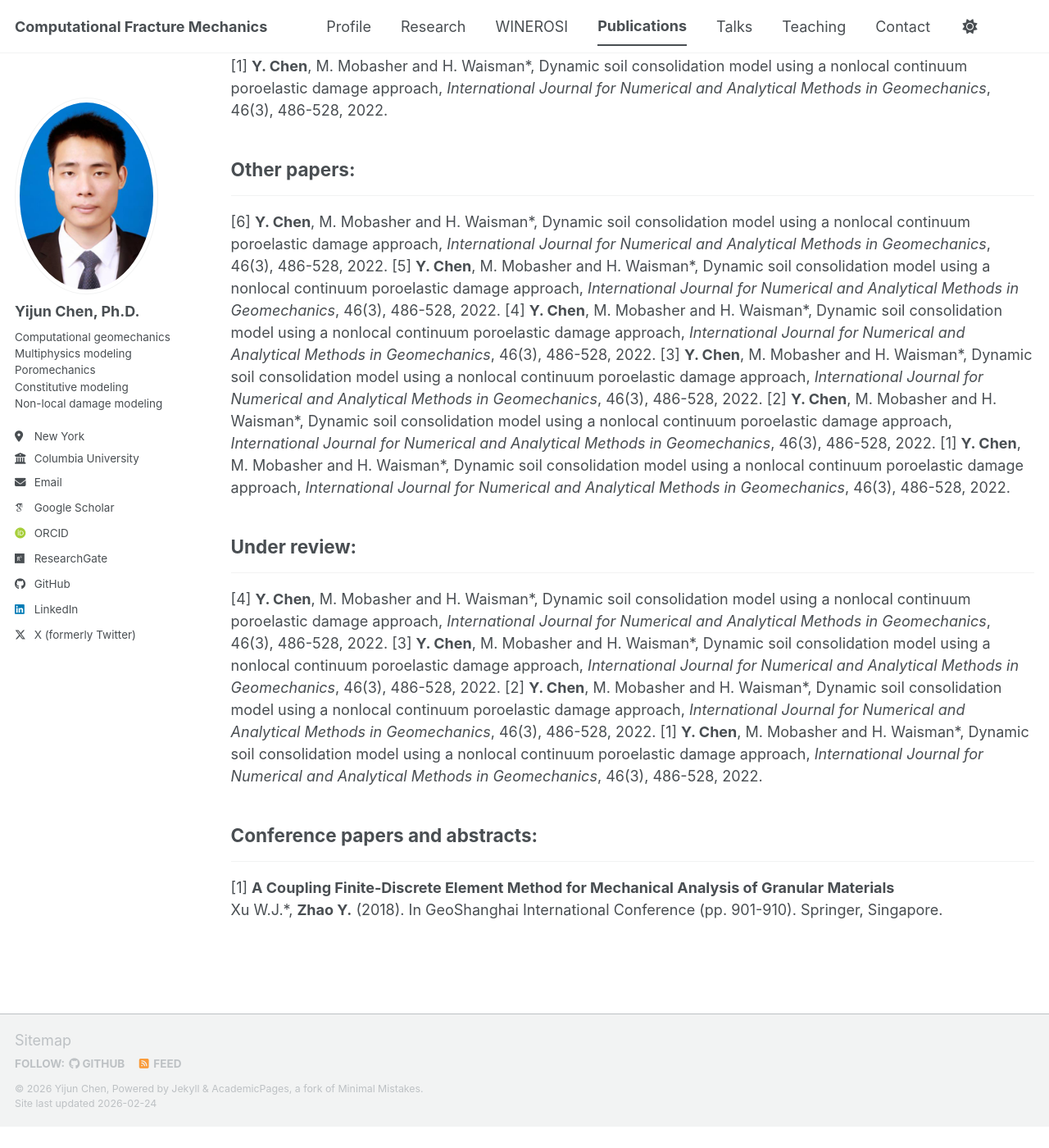
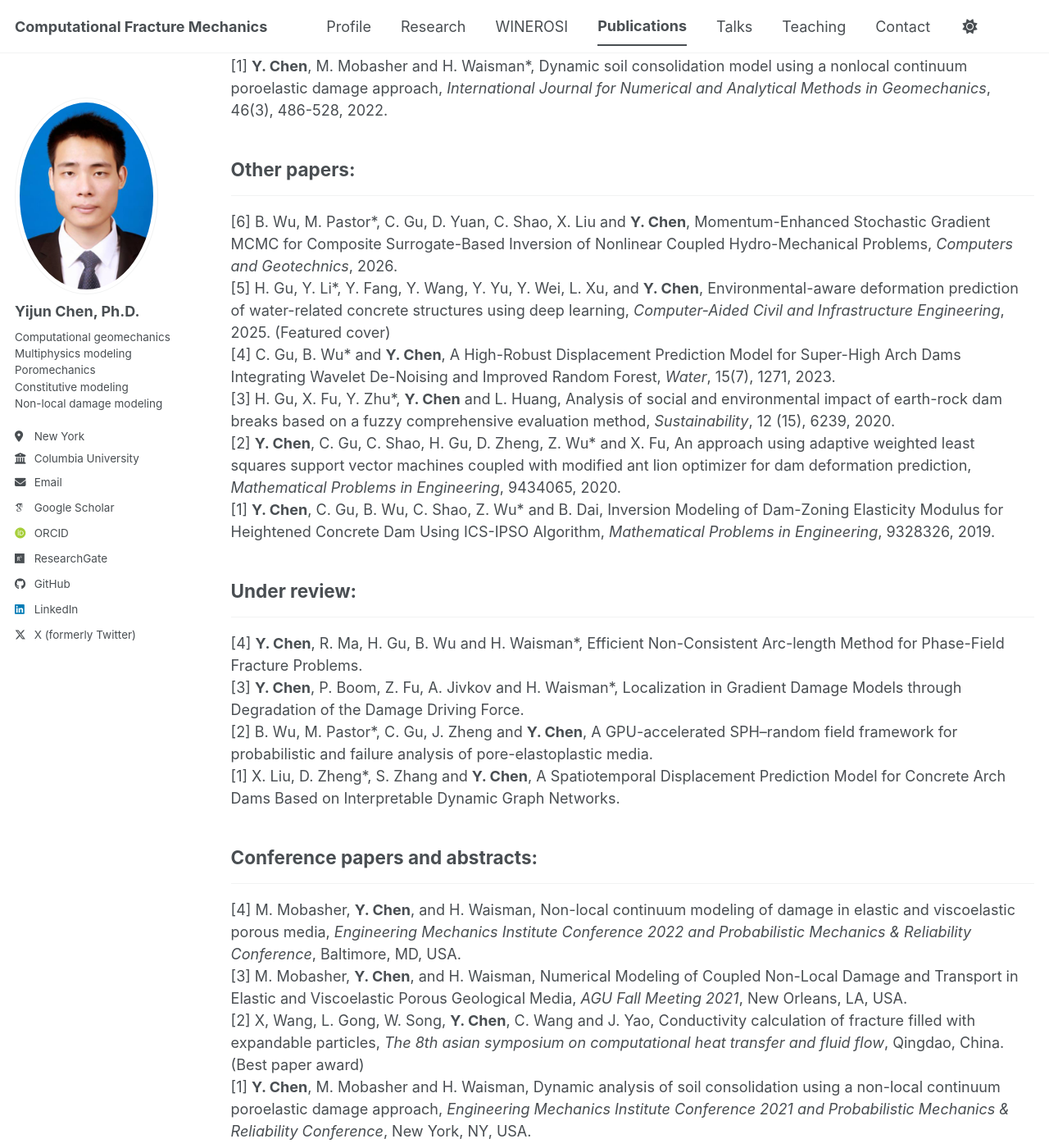
Before and after one commit to chenhhu/chenhhu.github.io, a Jekyll site: the page built from _pages/publications.md, in a window 1280 px wide and 1400 px high, scrolled down 510 px. Shown: the whole window at 82% size. Built offline with Jekyll 4.4.1, drawn with Linux system fonts in a browser that asks for light colours; some web fonts are replaced; a script bundle is joined from its source files by our own code; library files that are not in the unit come from our copies; before the commit the page ends 1884 px from its top, so only the background shows below that.

Commit message:
Update publications.md

```diff
--- a/_pages/publications.md
+++ b/_pages/publications.md
@@ -25,23 +25,25 @@ Note: * - corresponding author.
 
 ## Other papers:
 ---
-[6] <b>Y. Chen</b>, M. Mobasher and H. Waisman\*, Dynamic soil consolidation model using a nonlocal continuum poroelastic damage approach, <i>International Journal for Numerical and Analytical Methods in Geomechanics</i>, 46(3), 486-528, 2022.
-[5] <b>Y. Chen</b>, M. Mobasher and H. Waisman\*, Dynamic soil consolidation model using a nonlocal continuum poroelastic damage approach, <i>International Journal for Numerical and Analytical Methods in Geomechanics</i>, 46(3), 486-528, 2022.
-[4] <b>Y. Chen</b>, M. Mobasher and H. Waisman\*, Dynamic soil consolidation model using a nonlocal continuum poroelastic damage approach, <i>International Journal for Numerical and Analytical Methods in Geomechanics</i>, 46(3), 486-528, 2022.
-[3] <b>Y. Chen</b>, M. Mobasher and H. Waisman\*, Dynamic soil consolidation model using a nonlocal continuum poroelastic damage approach, <i>International Journal for Numerical and Analytical Methods in Geomechanics</i>, 46(3), 486-528, 2022.
-[2] <b>Y. Chen</b>, M. Mobasher and H. Waisman\*, Dynamic soil consolidation model using a nonlocal continuum poroelastic damage approach, <i>International Journal for Numerical and Analytical Methods in Geomechanics</i>, 46(3), 486-528, 2022.
-[1] <b>Y. Chen</b>, M. Mobasher and H. Waisman\*, Dynamic soil consolidation model using a nonlocal continuum poroelastic damage approach, <i>International Journal for Numerical and Analytical Methods in Geomechanics</i>, 46(3), 486-528, 2022.
+[6] B. Wu, M. Pastor\*, C. Gu, D. Yuan, C. Shao, X. Liu and <b>Y. Chen</b>, Momentum-Enhanced Stochastic Gradient MCMC for Composite Surrogate-Based Inversion of Nonlinear Coupled Hydro-Mechanical Problems, <i>Computers and Geotechnics</i>, 2026.<br>
+[5] H. Gu, Y. Li\*, Y. Fang, Y. Wang, Y. Yu, Y. Wei, L. Xu, and <b>Y. Chen</b>, Environmental-aware deformation prediction of water-related concrete structures using deep learning, <i>Computer-Aided Civil and Infrastructure Engineering</i>, 2025. (Featured cover)<br>
+[4] C. Gu, B. Wu\* and <b>Y. Chen</b>, A High-Robust Displacement Prediction Model for Super-High Arch Dams Integrating Wavelet De-Noising and Improved Random Forest, <i>Water</i>, 15(7), 1271, 2023.<br>
+[3] H. Gu, X. Fu, Y. Zhu\*, <b>Y. Chen</b> and L. Huang, Analysis of social and environmental impact of earth-rock dam breaks based on a fuzzy comprehensive evaluation method, <i> Sustainability</i>, 12 (15), 6239, 2020.<br>
+[2] <b>Y. Chen</b>, C. Gu, C. Shao, H. Gu, D. Zheng, Z. Wu\* and X. Fu, An approach using adaptive weighted least squares support vector machines coupled with modified ant lion optimizer for dam deformation prediction, <i>Mathematical Problems in Engineering</i>, 9434065, 2020.<br>
+[1] <b>Y. Chen</b>,  C. Gu, B. Wu, C. Shao, Z. Wu\* and B. Dai, Inversion Modeling of Dam-Zoning Elasticity Modulus for Heightened Concrete Dam Using ICS-IPSO Algorithm, <i>Mathematical Problems in Engineering</i>, 9328326, 2019.
 <br>
 
 ## Under review:
 ---
-[4] <b>Y. Chen</b>, M. Mobasher and H. Waisman\*, Dynamic soil consolidation model using a nonlocal continuum poroelastic damage approach, <i>International Journal for Numerical and Analytical Methods in Geomechanics</i>, 46(3), 486-528, 2022.
-[3] <b>Y. Chen</b>, M. Mobasher and H. Waisman\*, Dynamic soil consolidation model using a nonlocal continuum poroelastic damage approach, <i>International Journal for Numerical and Analytical Methods in Geomechanics</i>, 46(3), 486-528, 2022.
-[2] <b>Y. Chen</b>, M. Mobasher and H. Waisman\*, Dynamic soil consolidation model using a nonlocal continuum poroelastic damage approach, <i>International Journal for Numerical and Analytical Methods in Geomechanics</i>, 46(3), 486-528, 2022.
-[1] <b>Y. Chen</b>, M. Mobasher and H. Waisman\*, Dynamic soil consolidation model using a nonlocal continuum poroelastic damage approach, <i>International Journal for Numerical and Analytical Methods in Geomechanics</i>, 46(3), 486-528, 2022.
+[4] <b>Y. Chen</b>, R. Ma, H. Gu, B. Wu and H. Waisman\*, Efficient Non-Consistent Arc-length Method for Phase-Field Fracture Problems.<br>
+[3] <b>Y. Chen</b>, P. Boom, Z. Fu, A. Jivkov and H. Waisman\*, Localization in Gradient Damage Models through Degradation of the Damage Driving Force.<br>
+[2] B. Wu, M. Pastor\*, C. Gu, J. Zheng and <b>Y. Chen</b>, A GPU-accelerated SPH–random field framework for probabilistic and failure analysis of pore-elastoplastic media.<br>
+[1] X. Liu, D. Zheng\*, S. Zhang and <b>Y. Chen</b>, A Spatiotemporal Displacement Prediction Model for Concrete Arch Dams Based on Interpretable Dynamic Graph Networks.
 <br>
 
 ## Conference papers and abstracts:
 ---
-[1] <b>A Coupling Finite-Discrete Element Method for Mechanical Analysis of Granular Materials</b>
-Xu W.J.\*, <b>Zhao Y.</b> (2018). In GeoShanghai International Conference (pp. 901-910). Springer, Singapore.
+[4] M. Mobasher, <b>Y. Chen</b>, and H. Waisman, Non-local continuum modeling of damage in elastic and viscoelastic porous media, <i>Engineering Mechanics Institute Conference 2022 and Probabilistic Mechanics & Reliability Conference</i>, Baltimore, MD, USA.<br>
+[3] M. Mobasher, <b>Y. Chen</b>, and H. Waisman, Numerical Modeling of Coupled Non-Local Damage and Transport in Elastic and Viscoelastic Porous Geological Media, <i>AGU Fall Meeting 2021</i>, New Orleans, LA, USA.<br>
+[2] X, Wang, L. Gong, W. Song, <b>Y. Chen</b>, C. Wang and J. Yao,  Conductivity calculation of fracture filled with expandable particles, <i>The 8th asian symposium on computational heat transfer and fluid flow</i>, Qingdao, China.  (Best paper award)<br>
+[1] <b>Y. Chen</b>, M. Mobasher and H. Waisman, Dynamic analysis of soil consolidation using a non-local continuum poroelastic damage approach, <i>Engineering Mechanics Institute Conference 2021 and Probabilistic Mechanics & Reliability Conference</i>, New York, NY, USA.
```
